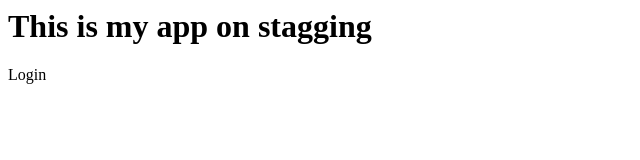
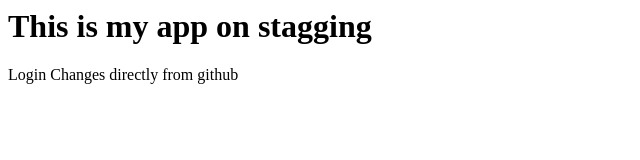
Before and after one commit to v-gamor/myapp, a plain HTML site: page index.html in a window 1280 px wide. Shown: the whole page, without its empty margins (0-640 px from the left). Drawn offline with Linux system fonts and the light colour scheme.

Commit message:
Update index.html

```diff
--- a/index.html
+++ b/index.html
@@ -3,5 +3,6 @@
 		<h1>This is my app on stagging</h1>
 
 		<a>Login</a>
+	Changes directly from github
 </body>
 </html>
```
